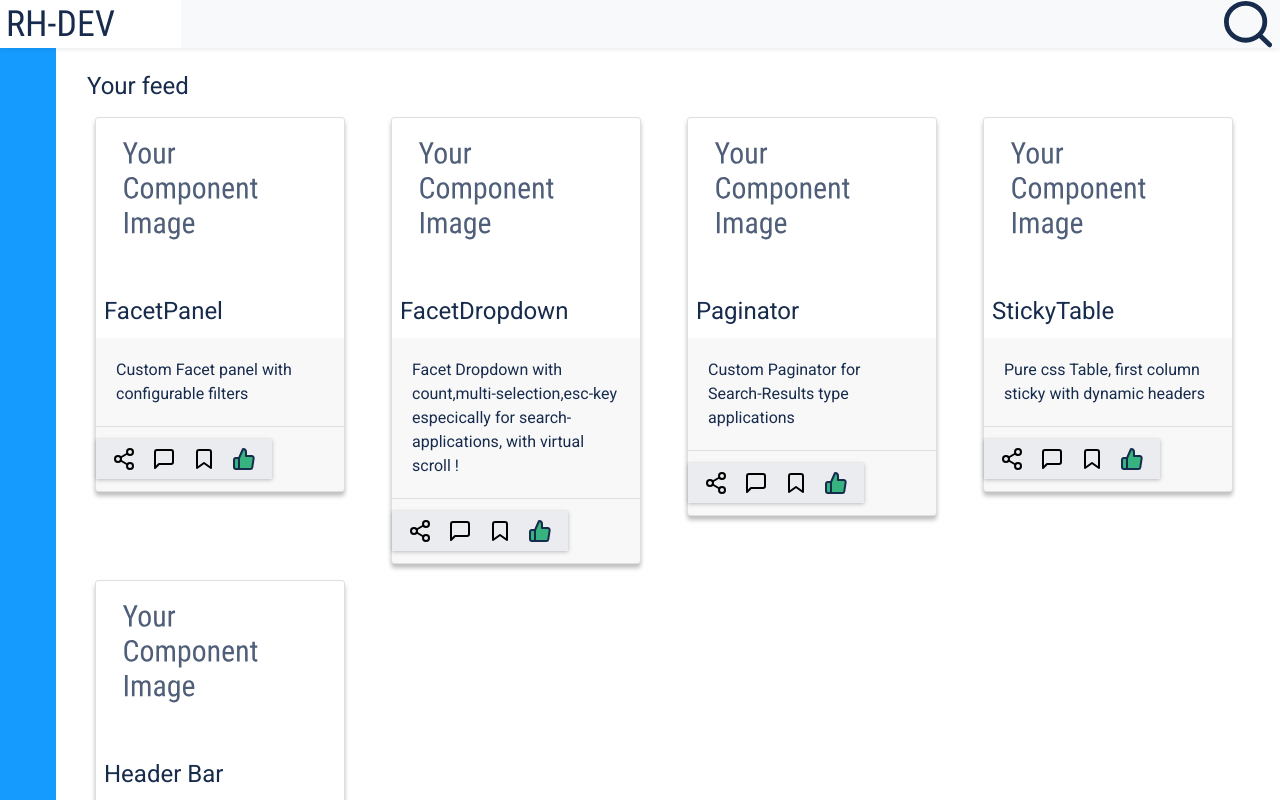
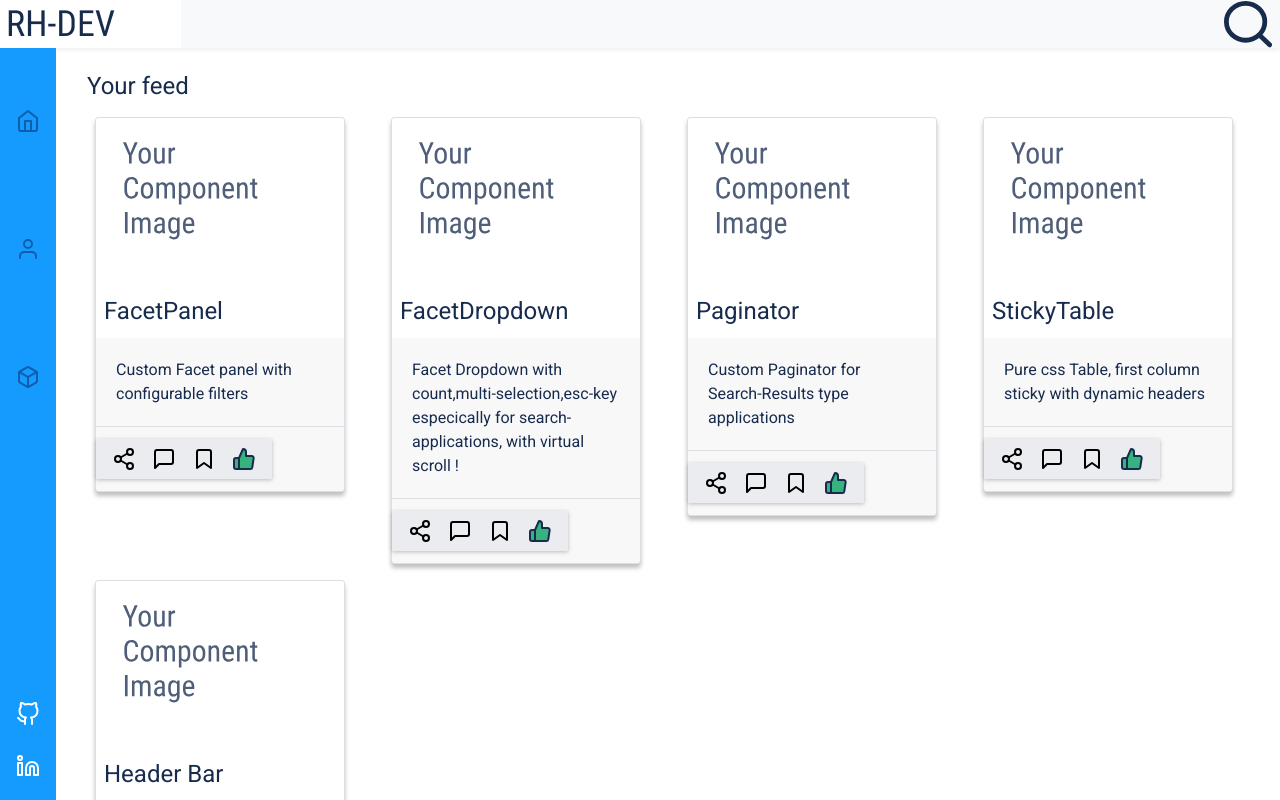
Before and after one commit to ramHruday/rh-dev, a React (Create React App) app: page /library in a window 1280 px wide. Shown: the top 800 px of the page. Built offline with nearby package versions, Linux system fonts and the light colour scheme.

Commit message:
added social buttons

```diff
--- a/src/App.tsx
+++ b/src/App.tsx
@@ -11,12 +11,12 @@ import Home from './module/home/home';
 
 const App: React.FC = () => {
   return (
-    <div className="wrapper h-100">
-      <HeaderBar brandName="RH-DEV" />
-      <div className="d-flex h-100">
-        <SideNavBar />
-        <div className="p-4 ml-5 mt-5">
-          <Router>
+    <Router>
+      <div className="wrapper h-100">
+        <HeaderBar brandName="RH-DEV" />
+        <div className="d-flex h-100">
+          <SideNavBar />
+          <div className="p-4 ml-md-5 mt-5">
             <Switch>
               <Route path="/play/:componentId">
                 <PlayGround />
@@ -28,10 +28,10 @@ const App: React.FC = () => {
                 <Home />
               </Route>
             </Switch>
-          </Router>
+          </div>
         </div>
       </div>
-    </div>
+    </Router>
   );
 };
 
--- a/src/containers/side-nav/side-nav.scss
+++ b/src/containers/side-nav/side-nav.scss
@@ -3,10 +3,44 @@
   position: fixed;
   left: 0px;
   width: 3.5rem;
-  height: calc(100vh - 0.5rem);
-  color: rgba(255, 255, 255, 0.6);
+  height: calc(100vh - 3rem);
+  color: white;
   font-size: 1.4rem;
   -webkit-box-align: center;
   align-items: center;
   background-color: #159bfd;
+  z-index: 9999;
+  .nav-list {
+    -webkit-box-align: center;
+    align-items: center;
+    display: flex;
+    height: 50vh !important;
+    flex-direction: column;
+  }
+  .social-list {
+    -webkit-box-align: center;
+    align-items: center;
+    display: flex;
+    height: 15vh !important;
+  }
 }
+
+.app-pill-nav {
+  bottom: 0;
+  position: fixed;
+  left: 0px;
+  right: 0px;
+  height: 3.5rem;
+  color: white;
+  font-size: 1.4rem;
+  -webkit-box-align: center;
+  align-items: center;
+  background-color: #159bfd;
+  z-index: 9999;
+  .nav-list {
+    -webkit-box-align: center;
+    align-items: center;
+    display: flex;
+    flex-direction: row;
+  }
+}
--- a/src/containers/side-nav/side-nav.tsx
+++ b/src/containers/side-nav/side-nav.tsx
@@ -1,12 +1,45 @@
 import React from 'react';
+import { Box, GitHub, Home, Linkedin, User } from 'react-feather';
+import { Link } from 'react-router-dom';
 
 import './side-nav.scss';
 
 const SideNavBar: React.FC = () => {
   return (
-    <nav className="app-nav">
-      <div className="px-2 head-logo"></div>
-    </nav>
+    <>
+      <nav className="app-nav d-none d-md-flex flex-column justify-content-between">
+        <NavItemList />
+        <SocialWebBox />
+      </nav>
+      <nav className="app-pill-nav d-md-none">
+        <NavItemList />
+      </nav>
+    </>
+  );
+};
+
+const NavItemList: React.FC = () => {
+  return (
+    <div className="nav-list p-2 w-100 h-100 justify-content-around">
+      <Link to="/">
+        <Home key="home" className="cursor-pointer" />
+      </Link>
+      <Link to="/">
+        <User key="user" className="cursor-pointer" />
+      </Link>
+      <Link to="/library">
+        <Box key="library" className="cursor-pointer" />
+      </Link>
+    </div>
+  );
+};
+
+const SocialWebBox: React.FC = () => {
+  return (
+    <div className="social-list d-flex p-2 w-100 flex-column justify-content-around">
+      <GitHub key="git" className="cursor-pointer" />
+      <Linkedin className="" />
+    </div>
   );
 };
 
```
